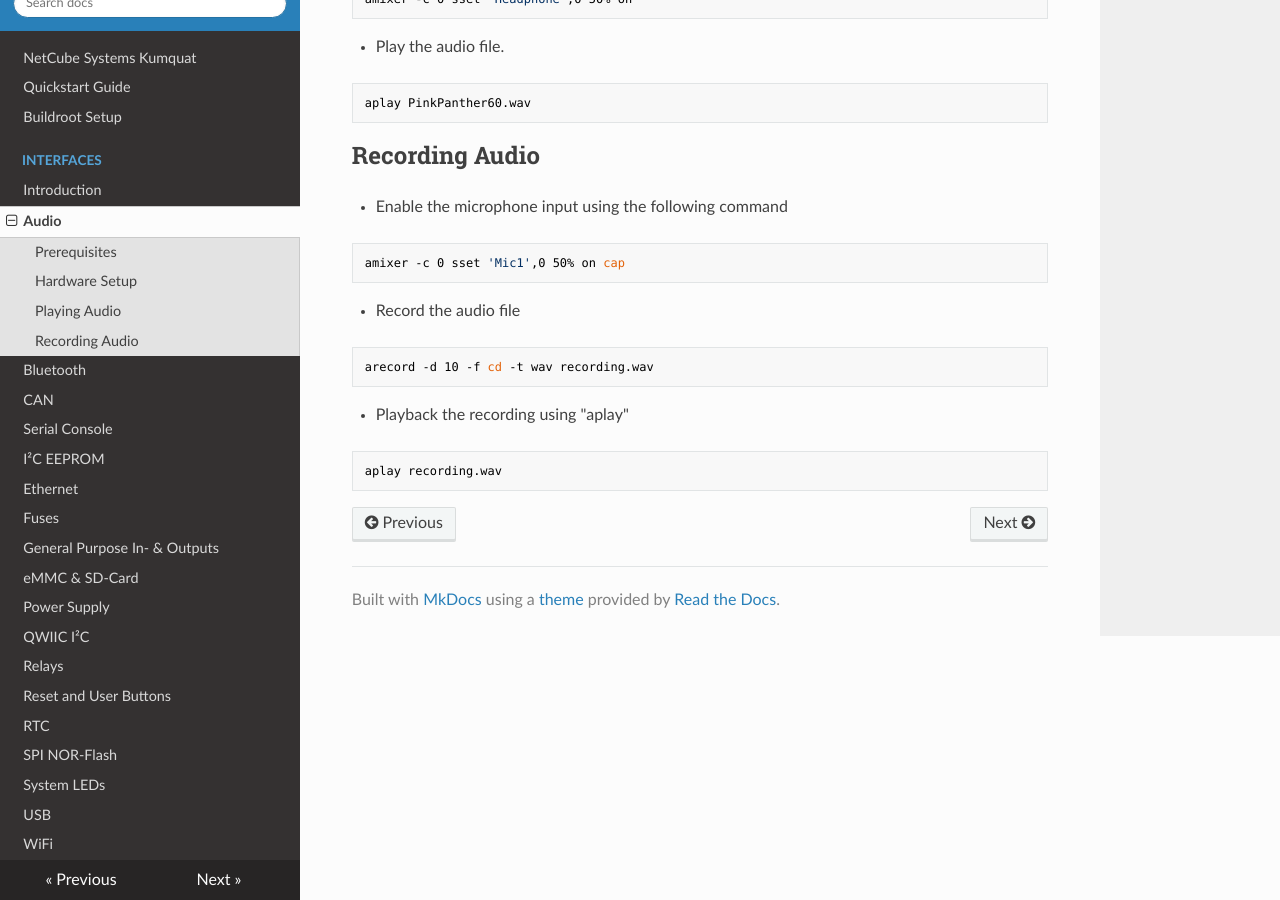
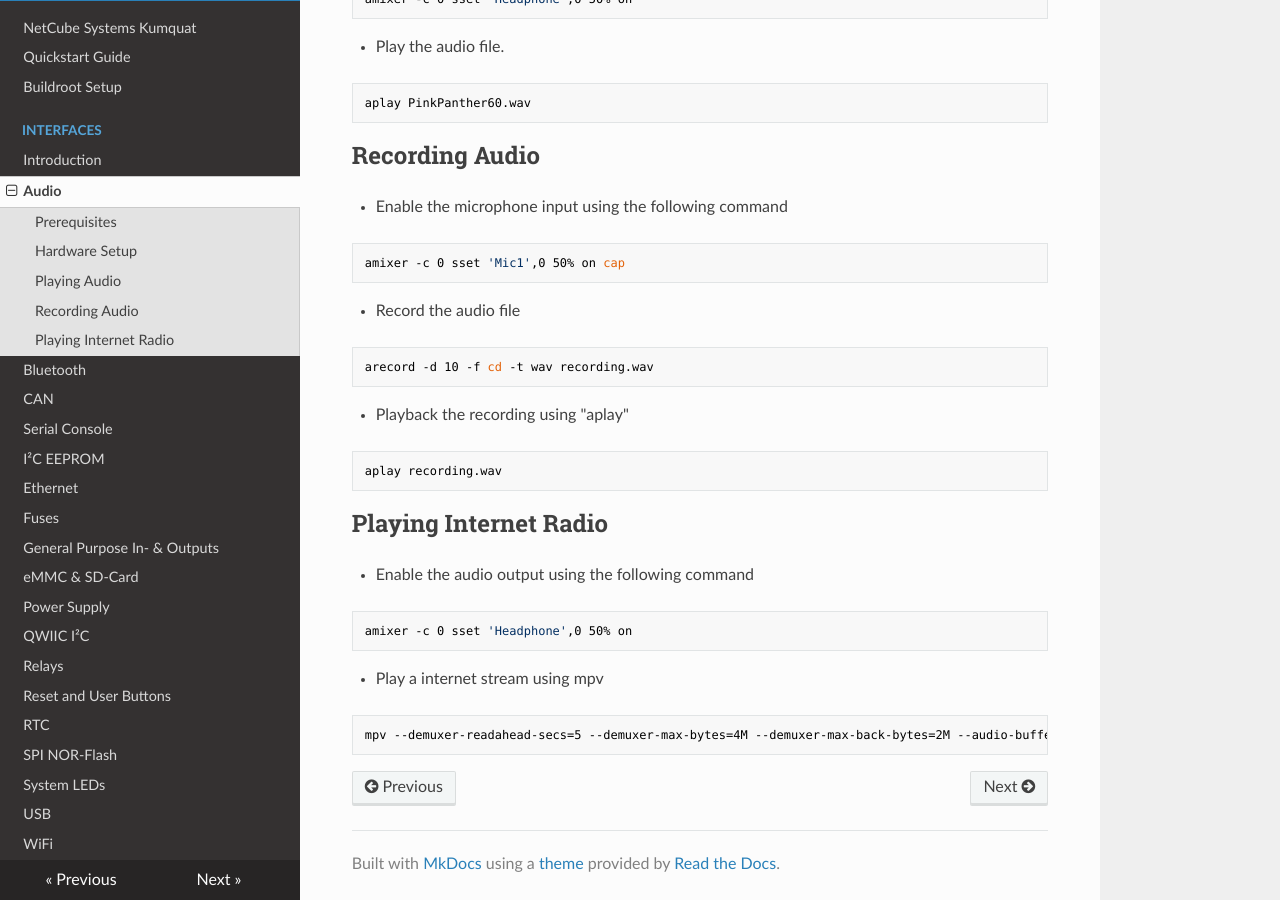
Before and after one commit to NetCube-Systems-Austria/Kumquat-Docs, an MkDocs documentation site: the page built from docs/interfaces/audio.md, in a window 1280 px wide and 900 px high, scrolled down 1807 px. Built offline with MkDocs 1.6.1, drawn with Linux system fonts in a browser that asks for light colours; nearby versions of some CDN libraries.

Commit message:
„docs/interfaces/audio.md“ ändern

````diff
--- a/docs/interfaces/audio.md
+++ b/docs/interfaces/audio.md
@@ -60,3 +60,17 @@ arecord -d 10 -f cd -t wav recording.wav
 ```sh
 aplay recording.wav
 ```
+
+## Playing Internet Radio
+
+- Enable the audio output using the following command
+
+```sh
+amixer -c 0 sset 'Headphone',0 50% on
+```
+
+- Play a internet stream using mpv
+
+```sh
+mpv --demuxer-readahead-secs=5 --demuxer-max-bytes=4M --demuxer-max-back-bytes=2M --audio-buffer=5 http://radio4.cdm-radio.com:8020/stream-mp3-Chill_autodj
+```
````
